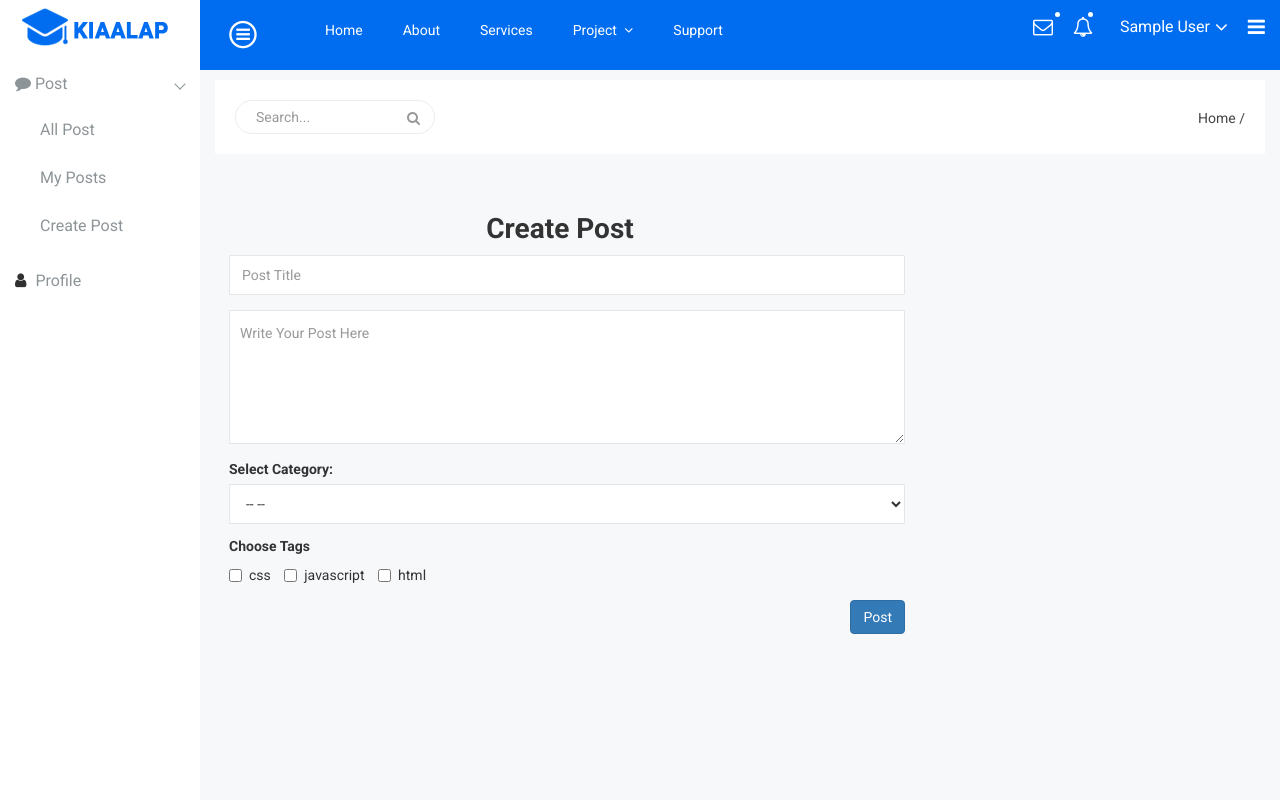
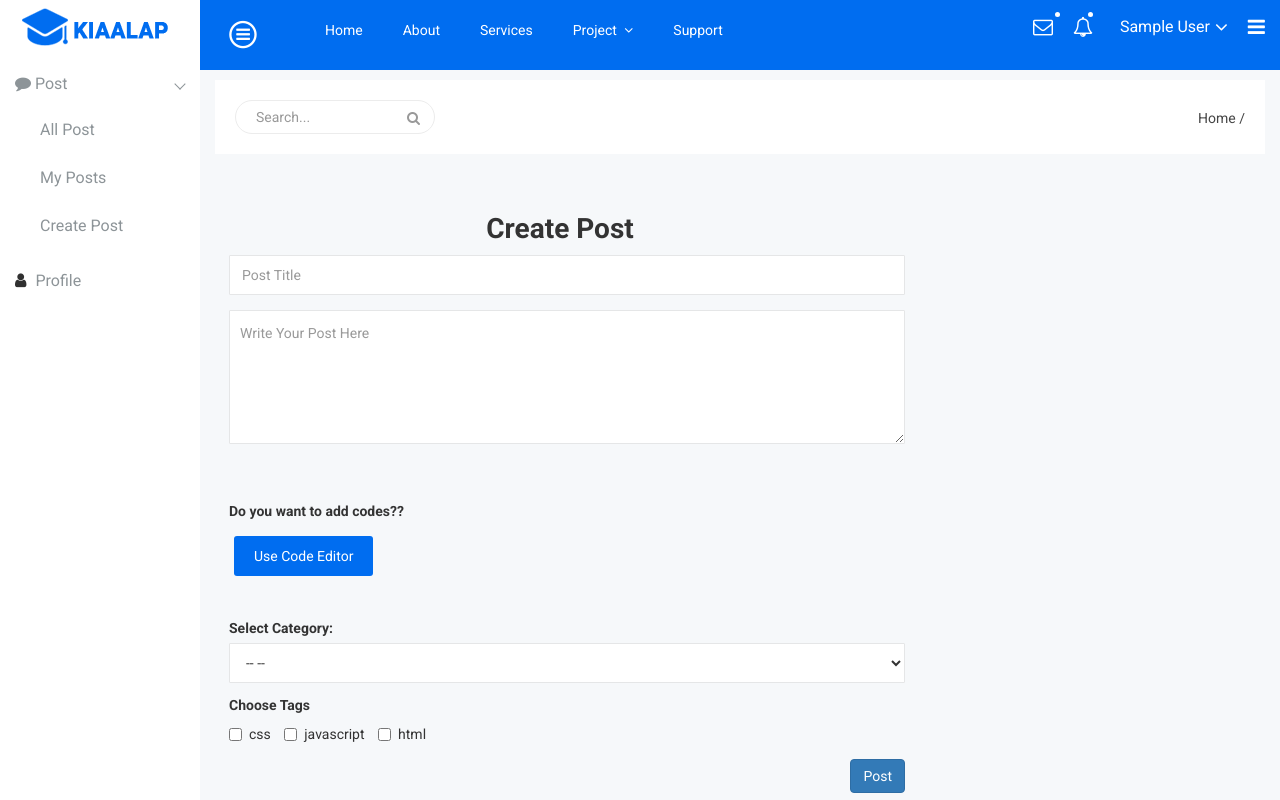
Before and after one commit to celxkodez/ceemstack, a Laravel app: page /post/create in a window 1280 px wide. Run offline with Laravel 8, Linux system fonts and the light colour scheme; the visitor is signed in with stand-in values (Sample User, id 1); data that the repository does not hold is empty; some libraries are stand-ins or nearby versions.

Commit message:
code editor added

```diff
--- a/resources/views/post/create-post.blade.php
+++ b/resources/views/post/create-post.blade.php
@@ -4,9 +4,27 @@
   <!-- include summernote css/js -->
   <link href="https://cdn.jsdelivr.net/npm/summernote@0.8.16/dist/summernote.min.css" rel="stylesheet">
 
+  <!-- modals CSS
+		============================================ -->
+    <link rel="stylesheet" href="{{ asset('app-css/modals.css') }}">
+        <!-- codemirror CSS
+		============================================ -->
+    <link rel="stylesheet" href="{{ asset('app-css/code-editor/codemirror.css') }}">
+    <link rel="stylesheet" href="{{ asset('app-css/code-editor/ambiance.css') }}">
   <style>
     .form-wrapper{
       margin-left: 1em;
+    }
+
+    /* .code-edit {
+
+    } */
+
+    .padtop-3 {
+      padding-top: 3em;
+    }
+    .padbot-3 {
+      padding-bottom: 3em;
     }
 
   </style>
@@ -21,6 +39,12 @@
             $('#summernote').summernote();
             });
     </script>
+
+        <!-- code editor JS
+		============================================ -->
+    <script src="{{ asset('app-js/code-editor/codemirror.js') }}"></script>
+    <script src="{{ asset('app-js/code-editor/code-editor.js') }}"></script>
+    <script src="{{ asset('app-js/code-editor/code-editor-active.js') }}"></script>
 
 @endpush
 
@@ -46,6 +70,96 @@
 
                     <textarea placeholder="Write Your Post Here" class="form-control" id="summernote" name="editordata"></textarea>
                   </div>
+
+                  <div class="code-edit padtop-3 padbot-3 modal-area-button">
+                    <label for="">Do you want to add codes??</label><br>
+
+                    <!-- <button class="btn btn-primary" type="button"></button> -->
+                    <a class="Primary mg-b-10" href="#" data-toggle="modal" data-target="#codeEditor">
+                      Use Code Editor
+                    </a>
+
+
+
+                  </div>
+                  <div id="codeEditor" class="modal modal-edu-general default-popup-PrimaryModal PrimaryModal-bgcolor fade" role="dialog">
+                    <div class="modal-dialog">
+                        <div class="modal-content">
+
+                            <div class="modal-close-area modal-close-df">
+                                <a class="close" data-dismiss="modal" href="#"><i class="fa fa-close"></i></a>
+                            </div>
+                            <div class="modal-body">
+                              <div class="code-editor-area mg-b-15">
+                                <div class="container-fluid">
+                                    <div class="row">
+                                      <div class="col-lg-6 col-md-6 col-sm-6 col-xs-12">
+                                          <div class="code-editor-single responsive-mg-b-30">
+                                              <h2>Code Editor Style One</h2>
+                                              <textarea id="code1">
+                                                  <script>
+                                                      $(document).ready(function() {
+
+                                                          var editor_one = CodeMirror.fromTextArea(document.getElementById("code1"), {
+                                                              lineNumbers: true,
+                                                              matchBrackets: true,
+                                                              styleActiveLine: true,
+                                                              theme: "ambiance"
+                                                          });
+
+                                                          var editor_two = CodeMirror.fromTextArea(document.getElementById("code2"), {
+                                                              lineNumbers: true,
+                                                              matchBrackets: true,
+                                                              styleActiveLine: true
+                                                          });
+
+                                                      });
+                                                  </script>
+                                              </textarea>
+                                          </div>
+                                      </div>
+                                    </div>
+                                </div>
+                              </div>
+                            </div>
+                            <div class="modal-footer">
+                                <a data-dismiss="modal" href="#">Done</a>
+
+                            </div>
+                        </div>
+                    </div>
+                  </div>
+                  <!-- <div class="code-editor-area mg-b-15">
+                    <div class="container-fluid">
+                        <div class="row">
+                          <div class="col-lg-6 col-md-6 col-sm-6 col-xs-12">
+                              <div class="code-editor-single responsive-mg-b-30">
+                                  <h2>Code Editor Style One</h2>
+                                  <textarea id="code1">
+                                      <script>
+                                          $(document).ready(function() {
+
+                                              var editor_one = CodeMirror.fromTextArea(document.getElementById("code1"), {
+                                                  lineNumbers: true,
+                                                  matchBrackets: true,
+                                                  styleActiveLine: true,
+                                                  theme: "ambiance"
+                                              });
+
+                                              var editor_two = CodeMirror.fromTextArea(document.getElementById("code2"), {
+                                                  lineNumbers: true,
+                                                  matchBrackets: true,
+                                                  styleActiveLine: true
+                                              });
+
+                                          });
+                                      </script>
+                                  </textarea>
+                              </div>
+                          </div>
+                        </div>
+                    </div>
+                  </div> -->
 
 
                   <div class="form-group p4">
@@ -75,17 +189,4 @@
     </div>
   </div>
 
- <!-- <div>
-   <p>hi this placed is for creating post</p>
- </div>
- <div class="row">
-   <div class="col-6 p5">
-    <form method="post">
-      <textarea id="summernote" name="editordata"></textarea>
-    </form>
-
-
-   </div>
- </div> -->
-
 @endsection
```
Lines whose indentation alone changed are shown as unchanged.
